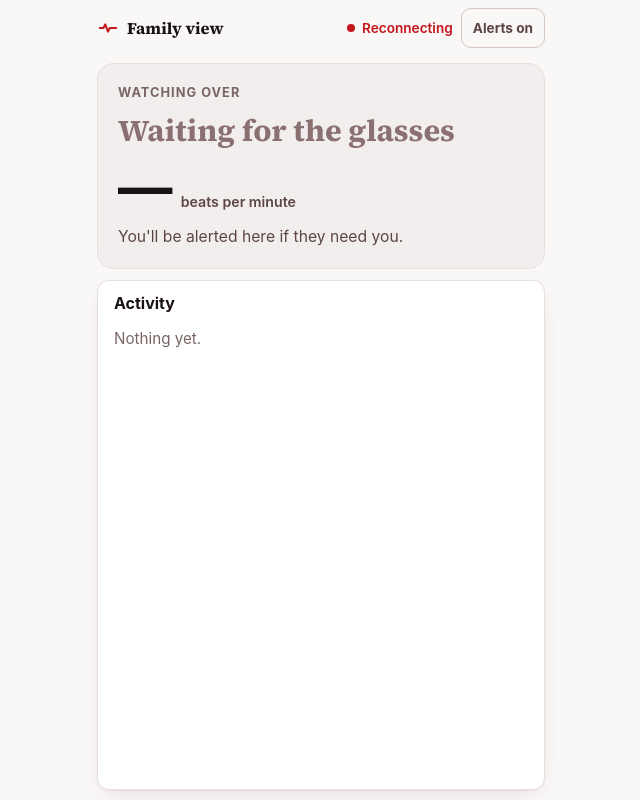
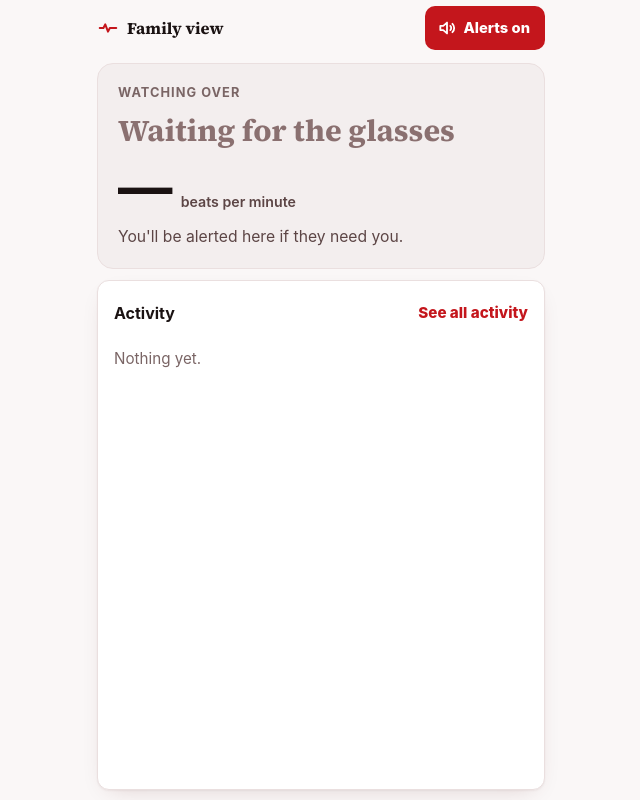
Before and after one commit to tTong32/CardioGlasses, a plain HTML site: page web/caregiver.html in a window 1280 px wide. Both pictures are taken after a click on the button "Turn on alerts". Shown: the whole page, without its empty margins (319-959 px from the left). Drawn offline with Linux system fonts and the light colour scheme; no server answers; a web font is replaced by a local one.

Commit message:
additional ui changes

```diff
--- a/web/caregiver.html
+++ b/web/caregiver.html
@@ -46,14 +46,16 @@
     .brand { display: flex; align-items: center; gap: 8px; min-width: 0; font-family: var(--font-display); font-size: 1.02rem; font-weight: 700; }
     .brand svg { color: var(--accent); }
     .brand span { white-space: nowrap; overflow: hidden; text-overflow: ellipsis; }
-    .top-right { display: flex; align-items: center; gap: 8px; flex: none; }
-    .conn { display: inline-flex; align-items: center; gap: 7px; font-size: 0.85rem; font-weight: 600; color: var(--ink-2); white-space: nowrap; }
-    .conn::before { content: ""; width: 8px; height: 8px; border-radius: 50%; background: var(--neutral); }
-    .conn.live::before { background: var(--normal); box-shadow: 0 0 0 3px var(--normal-tint); }
-    .conn.warn { color: var(--monitor); } .conn.warn::before { background: var(--monitor); }
-    .pill { display: inline-flex; align-items: center; gap: 6px; min-height: 40px; padding: 6px 11px; border-radius: 10px; border: 1.5px solid transparent; font-size: 0.85rem; font-weight: 700; white-space: nowrap; }
-    .pill.primary { background: var(--accent); color: var(--accent-ink); }
-    .pill.quiet { background: transparent; border-color: var(--rule-strong); color: var(--ink-2); }
+    .alerts {
+      display: inline-flex; align-items: center; gap: 7px;
+      min-height: 44px; padding: 6px 14px 6px 11px; border-radius: 10px; border: 1.5px solid transparent;
+      font-size: 0.92rem; font-weight: 800; white-space: nowrap;
+    }
+    .alerts svg { width: 20px; height: 20px; }
+    .alerts[data-mode="on"] { background: var(--accent); color: var(--accent-ink); }
+    .alerts[data-mode="off"] { background: transparent; border-color: var(--rule-strong); color: var(--ink-2); }
+    .alerts .a-ico { display: none; }
+    .alerts[data-mode="off"] .a-off, .alerts[data-mode="on"] .a-on { display: block; }
 
     .card {
       --tone: var(--neutral); --tint: var(--neutral-tint);
@@ -80,15 +82,26 @@
     .big:active { transform: scale(0.98); }
 
     .log { flex: 1 1 auto; min-height: 0; display: flex; flex-direction: column; border-radius: 12px; background: var(--surface); box-shadow: var(--shadow); border: 1px solid var(--rule); padding: 10px 16px 4px; }
-    .log h2 { font-size: 1rem; font-weight: 700; padding-bottom: 4px; }
-    #events { list-style: none; margin: 0; padding: 0; overflow-y: auto; min-height: 0; }
-    #events li { display: grid; grid-template-columns: auto 1fr; gap: 10px; padding: 9px 0; border-top: 1px solid var(--rule); font-size: 0.95rem; }
-    #events li:first-child { border-top: 0; }
-    #events li.empty { display: block; color: var(--ink-3); }
+    .log-head { flex: none; display: flex; align-items: center; justify-content: space-between; gap: 8px; padding-bottom: 4px; }
+    .log h2 { font-size: 1rem; font-weight: 700; }
+    .see-all { border: 0; background: none; color: var(--accent); font-weight: 800; font-size: 0.95rem; padding: 8px 0; min-height: 44px; }
+    .events { list-style: none; margin: 0; padding: 0; overflow-y: auto; min-height: 0; }
+    .events li { display: grid; grid-template-columns: auto 1fr; gap: 10px; padding: 9px 0; border-top: 1px solid var(--rule); font-size: 0.95rem; }
+    .events li:first-child { border-top: 0; }
+    .events li.empty { display: block; color: var(--ink-3); }
     .e-time { color: var(--ink-3); font-size: 0.85rem; font-family: var(--font-num); font-variant-numeric: tabular-nums; padding-top: 1px; }
     .e-text b { font-weight: 700; }
     .e-via { display: block; font-size: 0.8rem; color: var(--ink-3); }
-    #events li.urgent .e-text { color: var(--escalate); }
+    .events li.urgent .e-text { color: var(--escalate); }
+
+    .all-sheet { border: 0; padding: 0; width: min(480px, 100%); height: 100%; max-height: 100dvh; margin: 0 auto; background: var(--bg); color: var(--ink); }
+    .all-sheet::backdrop { background: rgba(28, 8, 8, 0.48); }
+    .all-inner { height: 100%; display: flex; flex-direction: column; padding: max(8px, env(safe-area-inset-top)) 16px max(12px, env(safe-area-inset-bottom)); }
+    .all-head { flex: none; display: flex; align-items: flex-start; justify-content: space-between; gap: 12px; padding: 8px 0 12px; }
+    .all-head h2 { font-family: var(--font-display); font-size: 1.6rem; line-height: 1.1; }
+    .all-head p { color: var(--ink-3); font-size: 0.9rem; margin-top: 4px; }
+    .all-close { width: 44px; height: 44px; flex: none; border-radius: 12px; border: 1.5px solid var(--rule-strong); background: var(--surface); display: grid; place-items: center; }
+    #all-events { flex: 1 1 auto; background: var(--surface); border: 1px solid var(--rule); border-radius: 12px; padding: 4px 16px; }
     @media (prefers-reduced-motion: reduce) { *, *::before, *::after { animation: none !important; transition: none !important; } }
   </style>
 </head>
@@ -99,10 +112,11 @@
         <svg width="22" height="22" viewBox="0 0 24 24" fill="none" stroke="currentColor" stroke-width="2.2" stroke-linecap="round" stroke-linejoin="round" aria-hidden="true"><path d="M3 12h4l2-4 3 8 2-4h7"/></svg>
         <span>Family view</span>
       </div>
-      <div class="top-right">
-        <span class="conn" id="link" role="status">Connecting…</span>
-        <button type="button" class="pill primary" id="alerts-btn" aria-pressed="false">Turn on alerts</button>
-      </div>
+      <button type="button" class="alerts" id="alerts-btn" data-mode="off" aria-pressed="false">
+        <svg class="a-ico a-off" viewBox="0 0 24 24" fill="none" stroke="currentColor" stroke-width="2.2" stroke-linecap="round" stroke-linejoin="round" aria-hidden="true"><path d="M4 9.5h3.5L12 5.5v13l-4.5-4H4z"/><path d="M16 9.5l5 5M21 9.5l-5 5"/></svg>
+        <svg class="a-ico a-on" viewBox="0 0 24 24" fill="none" stroke="currentColor" stroke-width="2.2" stroke-linecap="round" stroke-linejoin="round" aria-hidden="true"><path d="M4 9.5h3.5L12 5.5v13l-4.5-4H4z"/><path d="M16 9.5a3.5 3.5 0 0 1 0 5"/><path d="M18.5 7a7 7 0 0 1 0 10"/></svg>
+        <span id="alerts-label">Turn on alerts</span>
+      </button>
     </header>
 
     <section class="card" id="card" data-state="" aria-live="assertive">
@@ -119,17 +133,33 @@
     </section>
 
     <section class="log" aria-label="Activity">
-      <h2>Activity</h2>
-      <ul id="events"><li class="empty">Nothing yet.</li></ul>
+      <div class="log-head">
+        <h2>Activity</h2>
+        <button type="button" class="see-all" id="see-all">See all activity</button>
+      </div>
+      <ul class="events" id="events"><li class="empty">Nothing yet.</li></ul>
     </section>
   </div>
+
+  <dialog class="all-sheet" id="all-sheet" aria-labelledby="all-title">
+    <div class="all-inner">
+      <div class="all-head">
+        <div>
+          <h2 id="all-title">All activity</h2>
+          <p id="all-count">Newest first</p>
+        </div>
+        <button type="button" class="all-close" id="all-close" aria-label="Close">
+          <svg width="22" height="22" viewBox="0 0 24 24" fill="none" stroke="currentColor" stroke-width="2.4" stroke-linecap="round" aria-hidden="true"><path d="M6 6l12 12M18 6L6 18"/></svg>
+        </button>
+      </div>
+      <ul class="events" id="all-events"></ul>
+    </div>
+  </dialog>
 
   <script>
     const $ = (id) => document.getElementById(id);
     const state = { name: "Your family member", caregiver: "you", checkin: null, events: [], reading: null, alertsOn: false, socket: null, retryMs: 1000, deadline: 0, ringing: false };
     const fmtTime = (t) => new Date(t).toLocaleTimeString([], { hour: "2-digit", minute: "2-digit" });
-
-    function setLink(text, kind) { $("link").textContent = text; $("link").className = "conn" + (kind ? " " + kind : ""); }
 
     // ---------- Alarm (sound + vibration + speech), only after the caregiver turns alerts on ----------
     let audioCtx = null, alarmTimer = null;
@@ -171,8 +201,8 @@
       if (state.alertsOn) {
         try { audioCtx = audioCtx || new (window.AudioContext || window.webkitAudioContext)(); audioCtx.resume(); beep(); } catch (err) {}
       }
-      $("alerts-btn").textContent = state.alertsOn ? "Alerts on" : "Turn on alerts";
-      $("alerts-btn").className = "pill " + (state.alertsOn ? "quiet" : "primary");
+      $("alerts-btn").dataset.mode = state.alertsOn ? "on" : "off";
+      $("alerts-label").textContent = state.alertsOn ? "Alerts on" : "Turn on alerts";
       $("alerts-btn").setAttribute("aria-pressed", String(state.alertsOn));
     });
 
@@ -235,13 +265,13 @@
     }
     setInterval(tickCountdown, 500);
 
-    function renderEvents() {
-      const list = $("events");
+    const PREVIEW = 3;
+    function fillEvents(list, events) {
       list.replaceChildren();
-      if (!state.events.length) {
+      if (!events.length) {
         const li = document.createElement("li"); li.className = "empty"; li.textContent = "Nothing yet."; list.append(li); return;
       }
-      for (const e of state.events) {
+      for (const e of events) {
         const li = document.createElement("li");
         if (e.urgent) li.className = "urgent";
         const time = document.createElement("span"); time.className = "e-time"; time.textContent = fmtTime(e.t);
@@ -255,6 +285,15 @@
         list.append(li);
       }
     }
+    function renderEvents() {
+      fillEvents($("events"), state.events.slice(0, PREVIEW));
+      fillEvents($("all-events"), state.events);
+      const n = state.events.length;
+      $("all-count").textContent = n ? n + (n === 1 ? " event" : " events") + " · newest first" : "Nothing yet";
+    }
+
+    $("see-all").addEventListener("click", function () { $("all-sheet").showModal(); });
+    $("all-close").addEventListener("click", function () { $("all-sheet").close(); });
 
     $("ack").addEventListener("click", async function () {
       stopAlarm();
@@ -276,12 +315,12 @@
     }
 
     function connect() {
-      if (!location.host) { setLink("Example", "warn"); return demo(); }
+      if (!location.host) return demo();
       let socket;
       try { socket = new WebSocket((location.protocol === "https:" ? "wss" : "ws") + "://" + location.host + "/ws"); }
       catch (err) { return reconnect(); }
       state.socket = socket;
-      socket.onopen = function () { state.retryMs = 1000; setLink("Live", "live"); };
+      socket.onopen = function () { state.retryMs = 1000; };
       socket.onmessage = function (event) {
         let msg; try { msg = JSON.parse(event.data); } catch (err) { return; }
         if (msg.type === "reading") { state.reading = msg.data; render(); }
@@ -291,7 +330,7 @@
       socket.onclose = function () { if (state.socket === socket) reconnect(); };
       socket.onerror = function () { try { socket.close(); } catch (err) {} };
     }
-    function reconnect() { setLink("Reconnecting", "warn"); setTimeout(connect, state.retryMs); state.retryMs = Math.min(state.retryMs * 2, 5000); }
+    function reconnect() { setTimeout(connect, state.retryMs); state.retryMs = Math.min(state.retryMs * 2, 5000); }
 
     // Opened as a file: show an example of the urgent state.
     function demo() {
```
